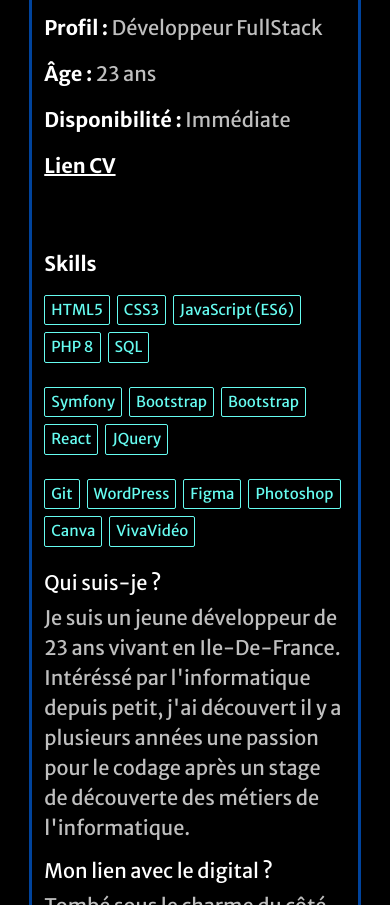
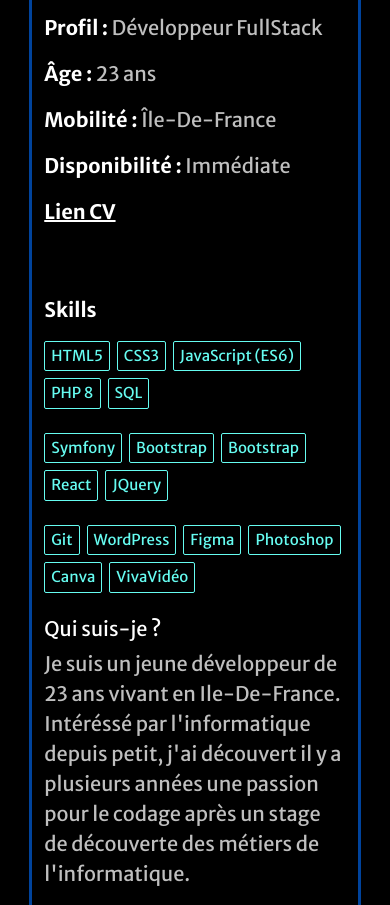
Before and after one commit to Emmarnn/Emmarnn.github.io, a plain HTML site: page index.html in a window 390 px wide. Shown: the part 1380-2285 px from the top of the page. Drawn offline with nearby package versions, Linux system fonts and the light colour scheme; some packages are replaced by stand-ins of ours; a script that the page names is missing.

Commit message:
add mobilité in section about

```diff
--- a/index.html
+++ b/index.html
@@ -157,6 +157,12 @@
                         <p>
                           <span class="title-s text-white fw-bold">Âge :</span>
                           <span>23 ans</span>
+                        </p>
+                        </p>
+
+                        <p>
+                          <span class="title-s text-white fw-bold">Mobilité :</span>
+                          <span>Île-De-France</span>
                         </p>
                         <p>
                           <span class="title-s text-white fw-bold"
```
